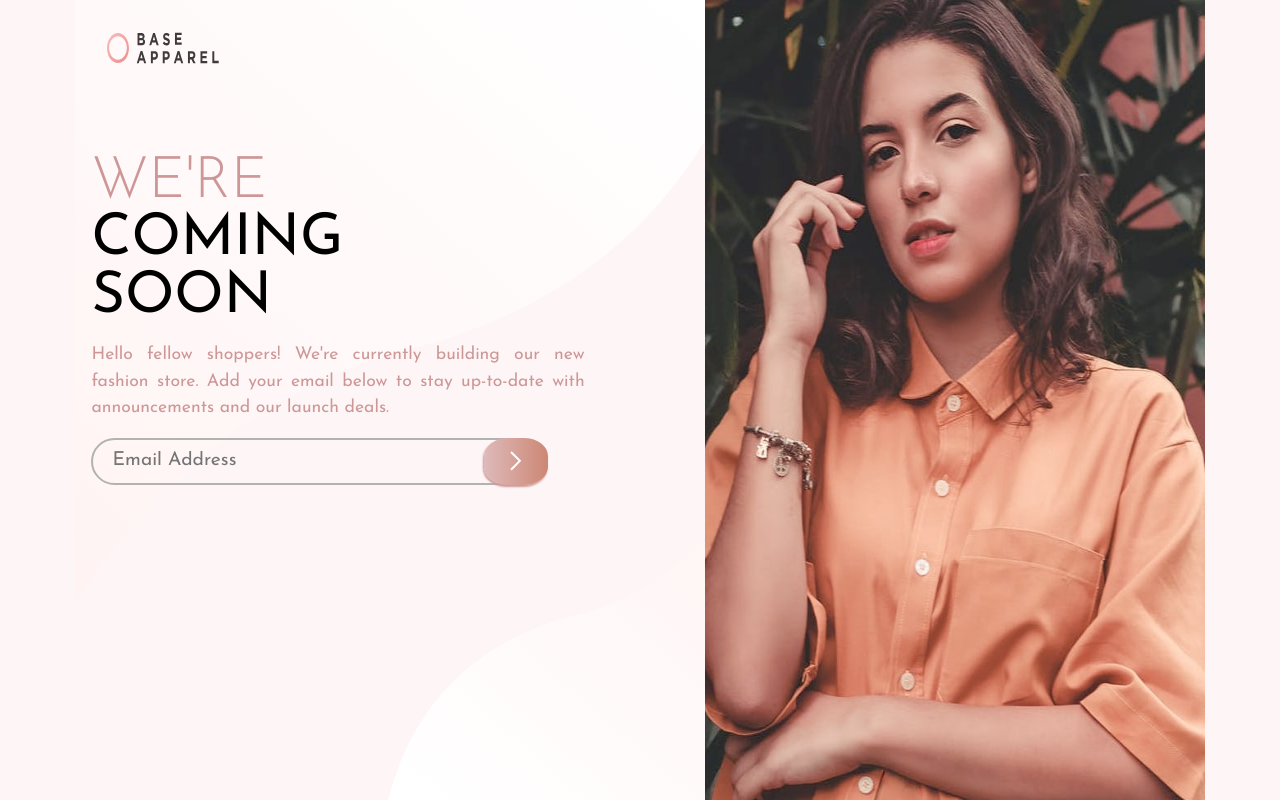
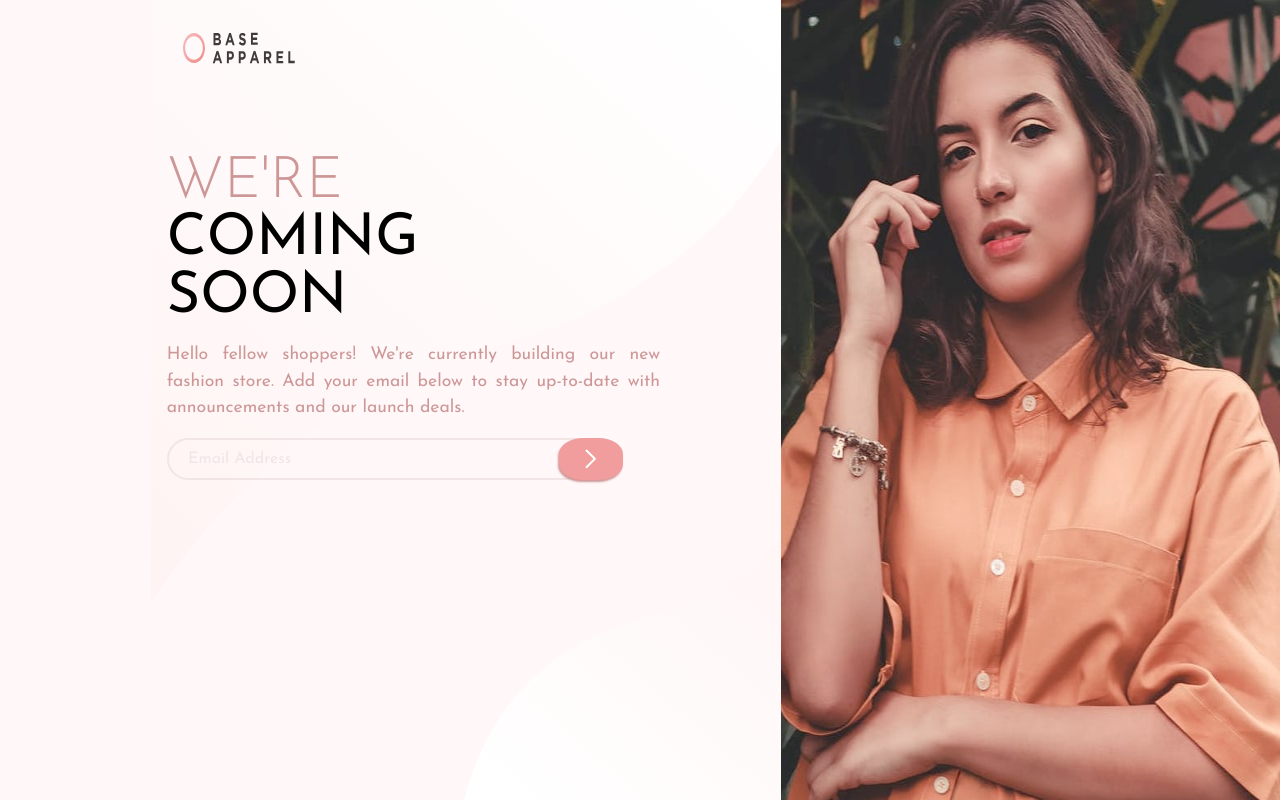
Before and after one commit to Fasunle/base-apparel-comming-soon, a React (Vite) app: page / in a window 1280 px wide. Built offline with nearby package versions, Linux system fonts and the light colour scheme.

Commit message:
feat: control email input

```diff
--- a/package.json
+++ b/package.json
@@ -14,14 +14,15 @@
   },
   "dependencies": {
     "react": "^18.2.0",
-    "react-dom": "^18.2.0"
+    "react-dom": "^18.2.0",
+    "react-hook-form": "^7.40.0"
   },
   "devDependencies": {
     "@types/react": "^18.0.24",
     "@types/react-dom": "^18.0.8",
-    "@vitejs/plugin-react": "^2.2.0",
     "@typescript-eslint/eslint-plugin": "^5.39.0",
     "@typescript-eslint/parser": "^5.39.0",
+    "@vitejs/plugin-react": "^2.2.0",
     "autoprefixer": "^10.4.13",
     "eslint": "^8.24.0",
     "eslint-config-prettier": "^8.5.0",
--- a/src/App.tsx
+++ b/src/App.tsx
@@ -1,11 +1,22 @@
-import React from 'react';
+import React, {useEffect, useState} from 'react';
+import {useForm} from 'react-hook-form';
 import logo from './assets/logo.svg';
 import arrowIcon from './assets/icon-arrow.svg';
-import backgroundPattern from './assets/bg-pattern-desktop.svg';
 import heroMobileImage from './assets/hero-mobile.jpg';
 import heroDesktopImage from './assets/hero-desktop.jpg';
 
 const App = () => {
+  const {
+    register,
+    formState: {errors},
+    handleSubmit,
+    reset,
+  } = useForm<{email: string}>();
+
+  const subscribe = (email: string) => {
+    console.log(email);
+  };
+
   return (
     <div className='app'>
       <main className='content'>
@@ -25,18 +36,35 @@ const App = () => {
             store. Add your email below to stay up-to-date with announcements
             and our launch deals.
           </p>
-          <div className='email'>
+          <form
+            className='email'
+            onSubmit={handleSubmit(({email}) => {
+              // subscription logic
+              subscribe(email);
+            })}
+          >
             <input
-              type='email'
-              name='email'
+              {...register('email', {
+                pattern: {
+                  value:
+                    /^[a-zA-Z0-9]+(?:\.[a-zA-Z0-9]+)*@[a-zA-Z0-9]+(?:\.[a-zA-Z0-9]+)*$/i,
+                  message: 'Please provide a valid email',
+                },
+                required: true,
+              })}
               placeholder='Email Address'
-              className='input--email'
+              className={`input--email${
+                errors.email?.message ? ' input--error' : ''
+              }`}
             />
-            <button className='btn btn--subscribe'>
-              <img className='icon' src={arrowIcon} alt='' />
-            </button>
-          </div>
-          {/* <img className='pattern' src={backgroundPattern} alt='' /> */}
+            <div className='cta'>
+              {errors.email?.message && <span className='error--icon'></span>}
+              <button className='btn btn--subscribe' type='submit'>
+                <img className='icon' src={arrowIcon} alt='' />
+              </button>
+            </div>
+          </form>
+          <p className='error'>{errors.email?.message}</p>
         </div>
 
         <div className='hero'>
--- a/src/styles/abstracts/_variables.scss
+++ b/src/styles/abstracts/_variables.scss
@@ -1,7 +1,7 @@
 // colors
 $primary-clr: #ce9797;
-$secondary-clr: #cd8774;
-$background-clr: #fef6f6;
+$secondary-clr: #f19c9d;
+$background-clr: #fff7f8;
 $text-clr: #ce9797;
 
 // font-family
--- a/src/styles/pages/_home.scss
+++ b/src/styles/pages/_home.scss
@@ -27,7 +27,7 @@
 
     @include tablet-up {
       flex-direction: row;
-      place-content: center;
+      place-content: flex-end;
       height: 100vh;
       place-items: stretch;
       margin: auto;
@@ -40,6 +40,7 @@
         object-fit: cover;
         height: 100%;
         padding: 1em;
+        padding-right: 2em;
 
         .logo {
           margin-bottom: 2em;
@@ -97,35 +98,53 @@
         font-size: 0.725rem;
         line-height: 1.5;
       }
+      .error {
+        color: red !important;
+        text-align: justify;
+        padding-left: 1em;
+      }
     }
 
     .email {
       position: relative;
       margin: 1em 0;
 
-      input[type='email'] {
+      .input--email {
         border-radius: 2em;
         background-color: transparent;
-        border: 2px solid #a9a9a9e0;
-        padding: 0.25em 1em;
+        border: 2px solid #f1e5e6;
+        padding: 0.125em 1em;
         padding-right: 3rem;
         outline: none;
         font-size: 1.2rem;
         width: 100%;
+
+        &::placeholder {
+          color: #f1e5e6;
+          font-size: 1rem;
+        }
       }
 
-      .btn--subscribe {
+      .cta {
+        display: flex;
         position: absolute;
         top: 0;
         right: -0.5em;
         bottom: 0;
+
+        .error--icon {
+          width: 2rem;
+          height: 2rem;
+          margin: auto;
+          margin-right: 0.4em;
+          background: url('/icon-error.svg') no-repeat center;
+          object-fit: cover;
+          border-radius: 50%;
+        }
+        .btn--subscribe {
           border-radius: 38%;
           border: none;
-        background: linear-gradient(
-          90deg,
-          lighten($primary-clr, 10%),
-          $secondary-clr
-        );
+          background-color: $secondary-clr;
           box-shadow: -1px 2px 2px 0px $primary-clr;
           width: 4rem;
           cursor: pointer;
@@ -147,3 +166,8 @@
       }
     }
   }
+}
+
+.input--error {
+  border-color: red !important;
+}
```
Also changed, not shown: public/icon-error.svg (renamed from src/assets/icon-error.svg), 1 other file (tests, documents, lock files or other folders). Lines whose indentation alone changed are shown as unchanged.
